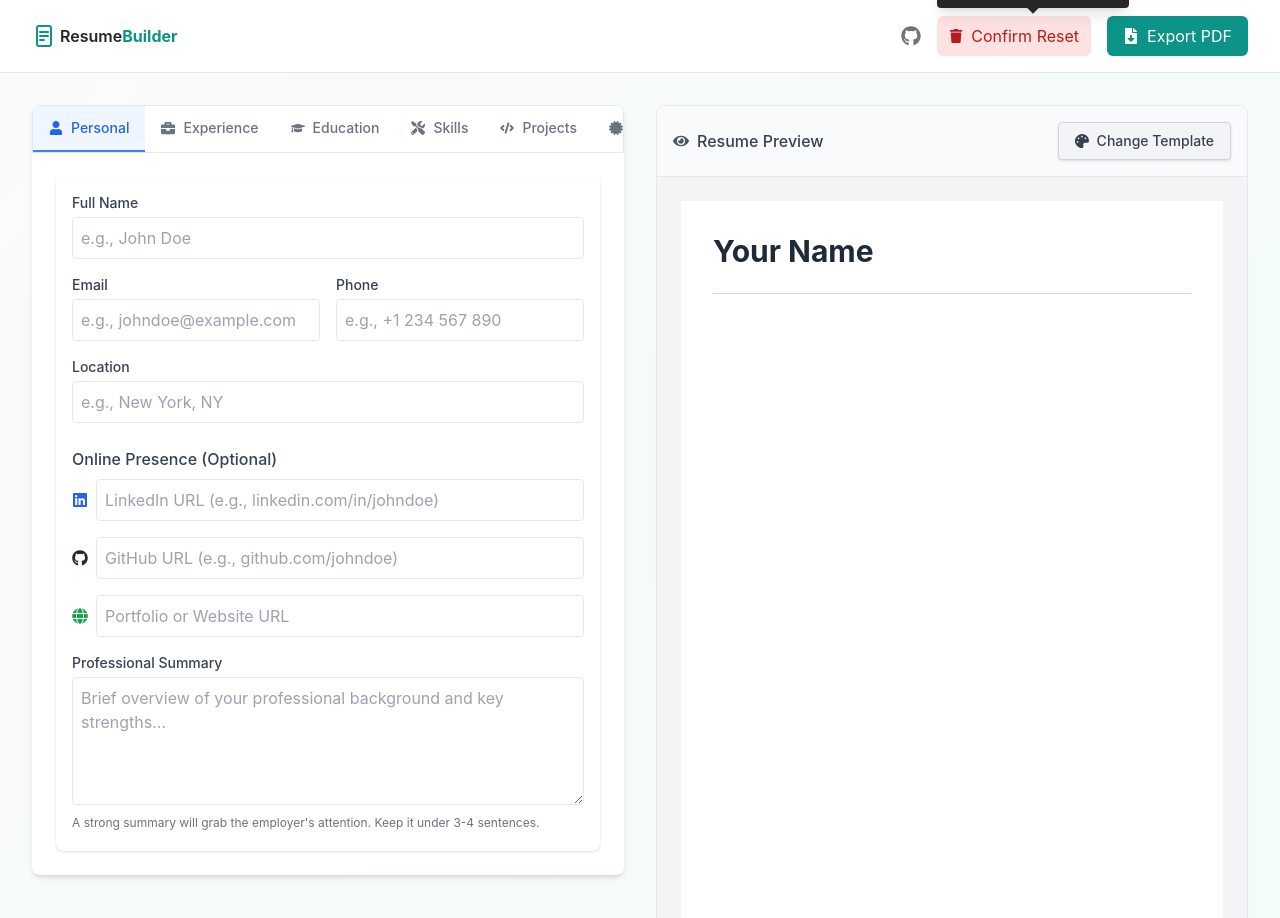
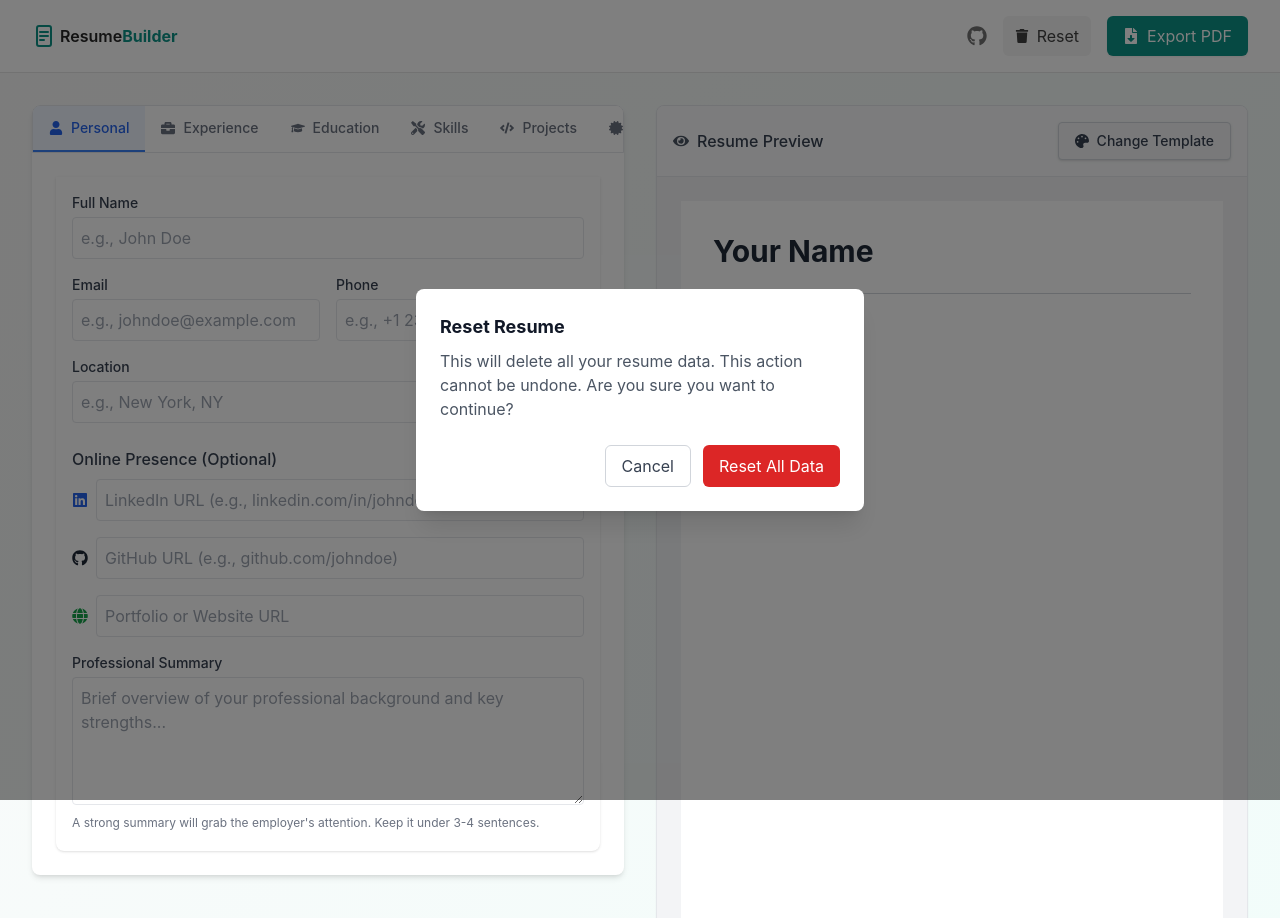
Before and after one commit to dimasabimanyy/resume-builder, a React (Vite) app: page / in a window 1280 px wide. Both pictures are taken after a click on the button "Reset". Shown: the top 918 px of the page. Built offline with nearby package versions, Linux system fonts and the light colour scheme; the HTML template or start-up script is replaced by a standard one.

Commit message:
change the header ux to reset data

```diff
--- a/src/components/Layout/Header.jsx
+++ b/src/components/Layout/Header.jsx
@@ -1,4 +1,4 @@
-// src/components/Layout/Header.jsx
+// src/components/Layout/Header.jsx (updated)
 import React, { useState } from 'react';
 import Logo from './Logo';
 import { useResumeContext } from '../../context/ResumeContext';
@@ -23,21 +23,23 @@ const Header = () => {
   };
 
   const handleReset = () => {
-    if (showResetConfirm) {
+    setShowResetConfirm(true);
+  };
+
+  const confirmReset = () => {
     resetData();
     setShowResetConfirm(false);
-    } else {
-      setShowResetConfirm(true);
-      // Auto-hide after 3 seconds
-      setTimeout(() => setShowResetConfirm(false), 3000);
-    }
+  };
+
+  const cancelReset = () => {
+    setShowResetConfirm(false);
   };
 
   return (
     <header className="bg-white border-b border-neutral-200">
       <div className="max-w-7xl mx-auto px-4 sm:px-6 lg:px-8">
         <div className="flex justify-between items-center py-4">
-          <Logo />
+          {Logo ? <Logo /> : <h1 className="text-2xl font-bold">Resume Builder</h1>}
 
           <div className="flex items-center space-x-4">
             {/* GitHub button - can link to your project */}
@@ -51,27 +53,14 @@ const Header = () => {
               <FaGithub size={20} />
             </a>
 
-            <div className="relative">
             <button
               onClick={handleReset}
-                className={`flex items-center gap-2 px-3 py-2 rounded-md transition-colors ${
-                  showResetConfirm
-                    ? 'bg-red-100 text-red-700 hover:bg-red-200'
-                    : 'bg-neutral-100 text-neutral-700 hover:bg-neutral-200'
-                }`}
+              className="flex items-center gap-2 px-3 py-2 rounded-md bg-neutral-100 text-neutral-700 hover:bg-neutral-200 transition-colors"
               disabled={isExporting}
             >
               <FaTrash size={14} />
-                <span>{showResetConfirm ? 'Confirm Reset' : 'Reset'}</span>
+              <span>Reset</span>
             </button>
-
-              {showResetConfirm && (
-                <div className="absolute bottom-full mb-2 w-48 p-2 bg-neutral-800 text-white text-xs rounded shadow-lg animate-fade-in">
-                  This will delete all your data!
-                  <div className="absolute bottom-0 left-1/2 transform -translate-x-1/2 translate-y-1/2 rotate-45 w-2 h-2 bg-neutral-800"></div>
-                </div>
-              )}
-            </div>
 
             <button
               onClick={handleExportPDF}
@@ -84,6 +73,32 @@ const Header = () => {
           </div>
         </div>
       </div>
+
+      {/* Reset Confirmation Modal */}
+      {showResetConfirm && (
+        <div className="fixed inset-0 bg-black bg-opacity-50 z-50 flex items-center justify-center p-4">
+          <div className="bg-white rounded-lg p-6 max-w-md w-full shadow-xl">
+            <h3 className="text-lg font-bold text-gray-900 mb-2">Reset Resume</h3>
+            <p className="text-gray-600 mb-6">
+              This will delete all your resume data. This action cannot be undone. Are you sure you want to continue?
+            </p>
+            <div className="flex justify-end gap-3">
+              <button
+                onClick={cancelReset}
+                className="px-4 py-2 border border-gray-300 rounded-md text-gray-700 hover:bg-gray-50"
+              >
+                Cancel
+              </button>
+              <button
+                onClick={confirmReset}
+                className="px-4 py-2 bg-red-600 text-white rounded-md hover:bg-red-700"
+              >
+                Reset All Data
+              </button>
+            </div>
+          </div>
+        </div>
+      )}
     </header>
   );
 };
```
Lines whose indentation alone changed are shown as unchanged.
